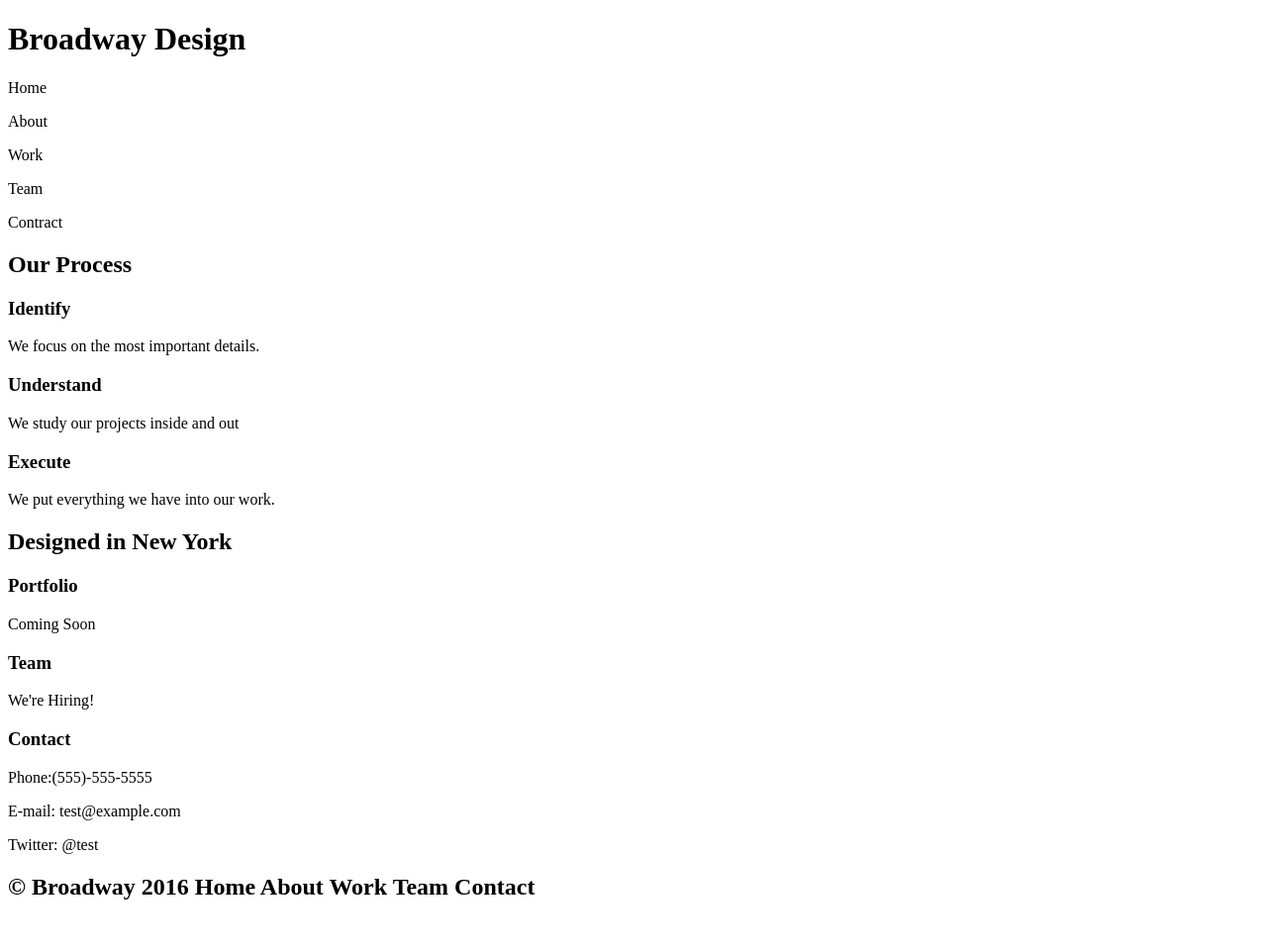
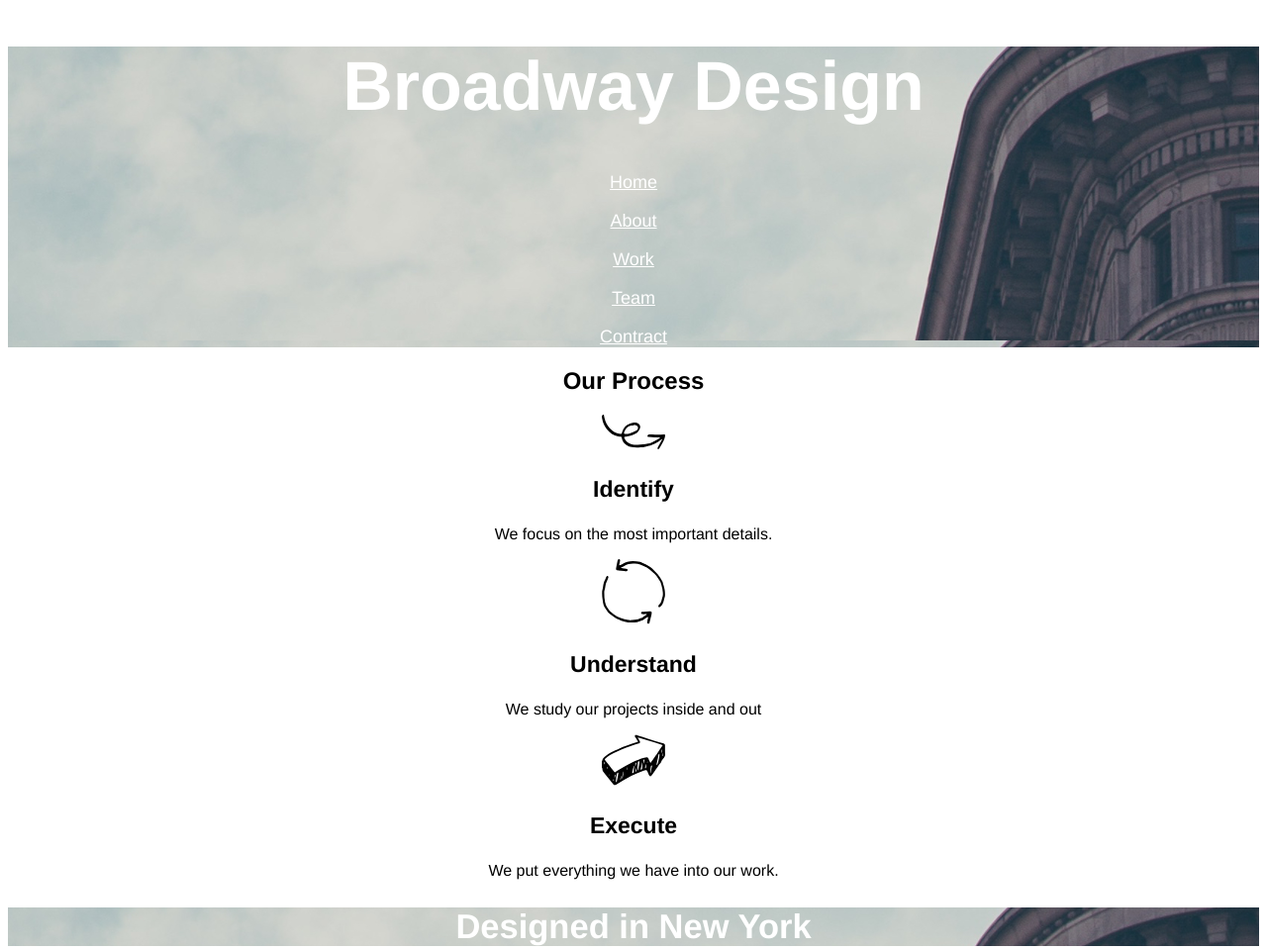
Before and after one commit to nguyend08/Broadway, a plain HTML site: page index.html in a window 1280 px wide. Shown: the top 960 px of the page at 99% size. Before the commit the page ends 930 px from the top, so only its background shows below. Drawn offline with Linux system fonts and the light colour scheme; files that its build step writes are made by us from their sources.

Commit message:
finished html and css portion

```diff
--- a/css/style.css
+++ b/css/style.css
@@ -0,0 +1,42 @@
+body {
+  font-family: Helvetica;
+  text-align: center;
+}
+
+h1 {
+  font-size: 70px;
+  font-weight: bold;
+  color: white;
+}
+
+h2 {
+  font-size: 32 px;
+  font-weight:bold;
+}
+
+h3 {
+  font-size: 23px;
+  font-weight: bold;
+}
+
+.designed {
+  font-size: 23px;
+  color: white;
+  background-image: url("resources/the-flatiron-building.png");
+}
+
+.broadway {
+  background-image: url("resources/the-flatiron-building.png");
+}
+
+.copyright {
+  text-align: left;
+  font-size: 11px;
+  color: white;
+  background-color: dimgray;
+}
+
+a {
+  color: white;
+  font-size: 18px;
+}
--- a/index.html
+++ b/index.html
@@ -1,25 +1,29 @@
 <!DOCTYPE html>
 <html>
   <head>
-    <link href="./css/resources/style.css" type="text/css" rel="stylesheet">
+    <link href="./css/style.css" type="text/css" rel="stylesheet">
     <meta charset="utf-8">
     <title>Broadway</title>
   </head>
   <body>
     <div class="broadway">
     <h1>Broadway Design</h1>
-      <p>Home</p>
-      <p>About</p>
-      <p>Work</p>
-      <p>Team</p>
-      <p>Contract</p>
+
+      <a href="#"><p>Home</p></a>
+      <a href="#"><p>About</p></a>
+      <a href="#"><p>Work</p></a>
+      <a href="#"><p>Team</p></a>
+      <a href="#"><p>Contract</p></a>
     </div>
 
     <h2>Our Process</h2>
+    <p><img src="./css/resources/identify.svg"></p>
       <h3>Identify</h3>
         <p>We focus on the most important details.</p>
+      <p><img src="./css/resources/understand.svg"></p>
       <h3>Understand</h3>
         <p>We study our projects inside and out</p>
+      <p><img src="./css/resources/execute.svg"></p>
       <h3>Execute</h3>
         <p>We put everything we have into our work.</p>
 
@@ -33,6 +37,6 @@
         <p>E-mail: test@example.com</p>
         <p>Twitter: @test</p>
 
-<div class="copyright"><h2> © Broadway 2016 Home About Work Team Contact</h2></div>
+<div class="copyright"><h2> © Broadway 2016 <a href="#">Home</a> <a href="#">About</a> <a href="#">Work</a> <a href="#">Team</a> <a href="#">Contact</a></h2></div>
   </body>
 </html>
```
